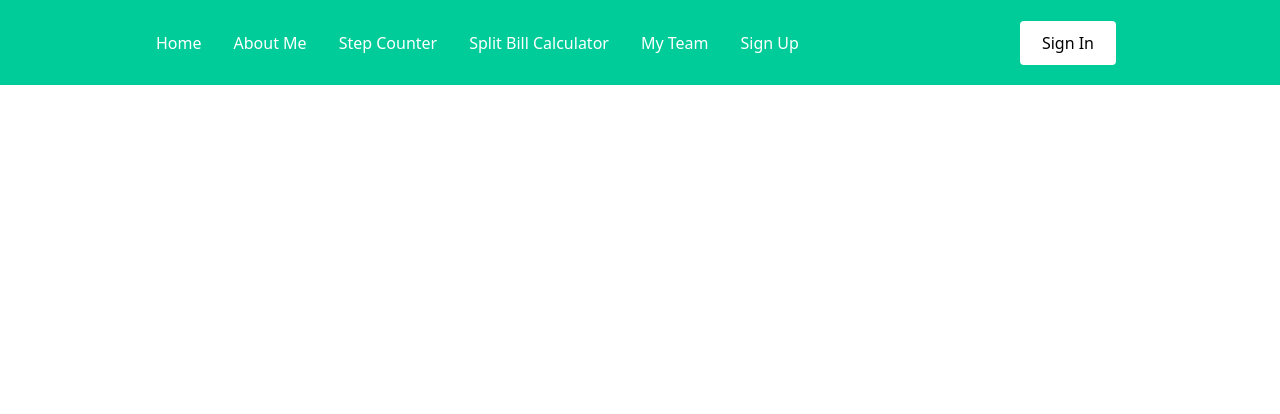
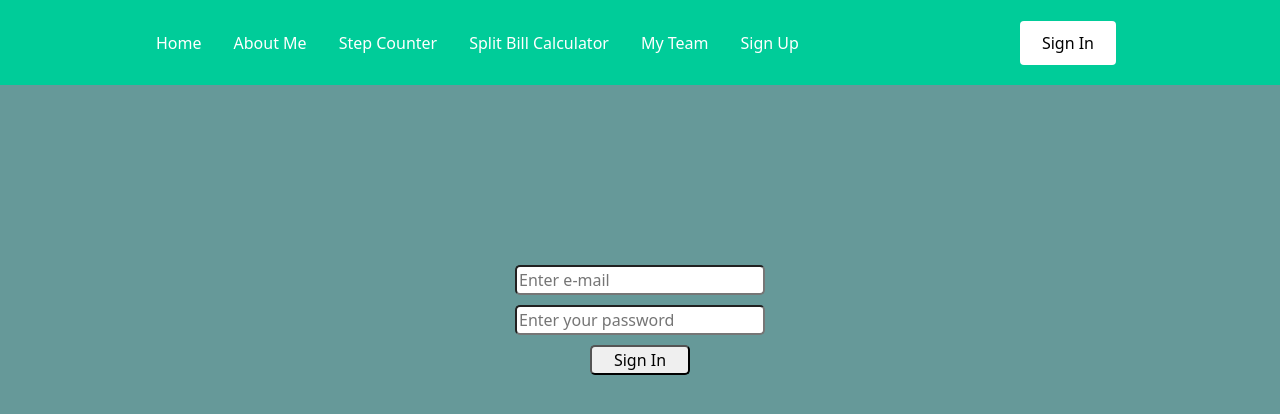
Before and after one commit to Prasanth239/my-react-app, a React (Create React App) app: page /signin in a window 1280 px wide. Shown: the top 414 px of the page. Built offline with nearby package versions, Linux system fonts and the light colour scheme.

Commit message:
added signin

```diff
--- a/src/App.js
+++ b/src/App.js
@@ -12,7 +12,7 @@ import Home from './Pages/home';
 import Bill from './Pages/bill';
 import Teams from './Pages/team';
 import SignUp from './Pages/signup';
-
+import SignIn from './Pages/signin';
 
 
 
@@ -31,7 +31,7 @@ export default function App() {
         <Route path='/bill' component={Bill} />
         <Route path='/team' component={Teams} />
         <Route path='/sign-up' component={SignUp} />
-
+        <Route path='/signin' component={SignIn} />
     </BrowserRouter>
     </>
 
--- /dev/null
+++ b/src/Pages/signin.js
@@ -0,0 +1,49 @@
+import React from "react";
+
+const SignIn = () => {
+  return (
+    <div
+      style={{
+        background: "#669999",
+        display: "block",
+        justifyContent: "center",
+        textAlign: "center",
+        height: "90vh",
+        padding: "30px",
+      }}
+    >
+      <div
+        style={{
+          background: "#669999",
+          display: "block",
+          justifyContent: "center",
+          textAlign: "center",
+          padding: "150px",
+        }}
+      >
+        <input
+          type="email"
+          id="email"
+          placeholder="Enter e-mail"
+          style={{ marginBottom: "10px", width: "250px", borderRadius: "5px" }}
+        />
+        <br />
+        <input
+          type="password"
+          id="pword"
+          placeholder="Enter your password"
+          style={{ marginBottom: "10px", width: "250px", borderRadius: "5px" }}
+        />
+        <br />
+        <input
+          type="button"
+          onClick={SignIn}
+          style={{ width: "100px", borderRadius: "5px" }}
+          defaultValue="Sign In"
+        />
+      </div>
+    </div>
+  );
+};
+
+export default SignIn;
--- a/src/Pages/signup.js
+++ b/src/Pages/signup.js
@@ -81,7 +81,7 @@ return (
         <input
           type="button"
           onClick={SignUp}
-          style={{ marginBottom: "30px", width: "100px", borderRadius: "5px" }}
+          style={{ width: "100px", borderRadius: "5px" }}
           defaultValue="Sign Up"
         />
 
```
